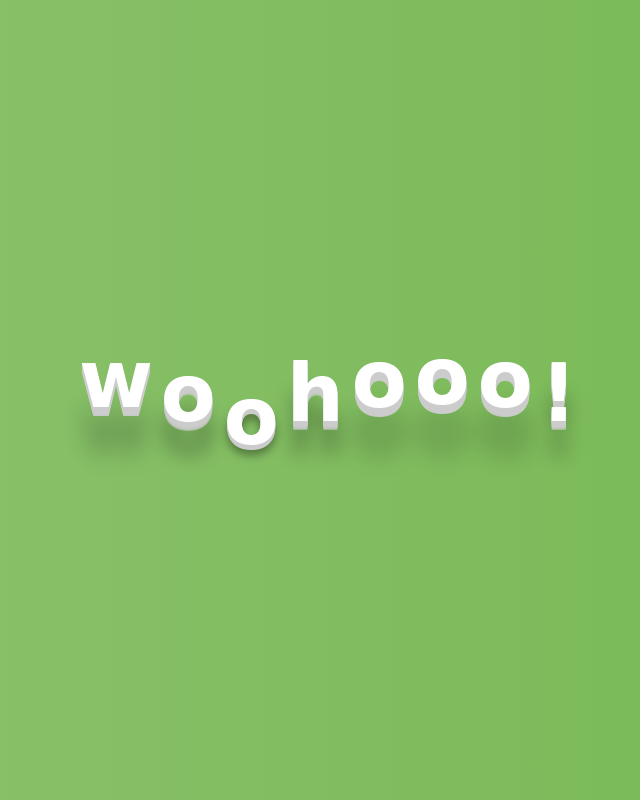
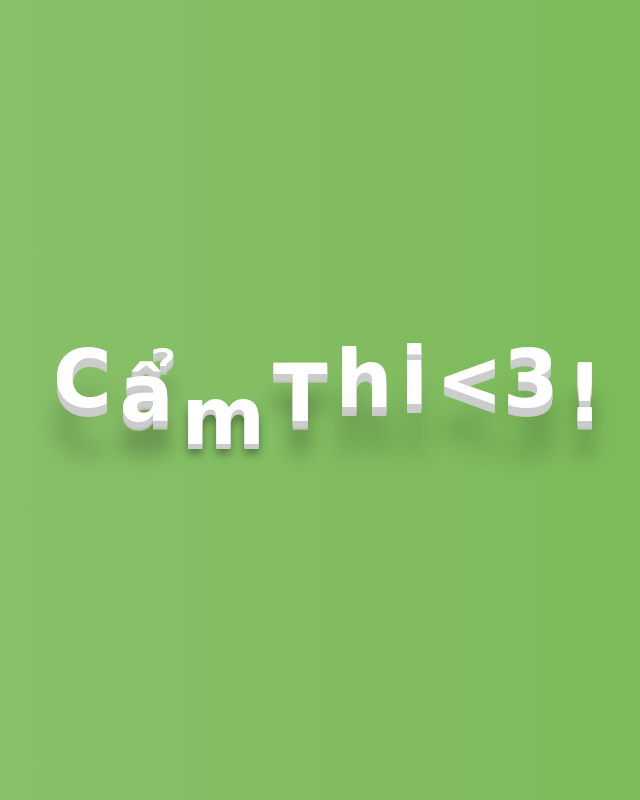
Before and after one commit to bluesky96/bluesky96.github.io, a plain HTML site: page text-effect/camthi/woohooo.html in a window 1280 px wide. Shown: the whole page, without its empty margins (312-952 px from the left). Drawn offline with Linux system fonts and the light colour scheme.

Commit message:
Update woohooo.html

```diff
--- a/text-effect/camthi/woohooo.html
+++ b/text-effect/camthi/woohooo.html
@@ -70,13 +70,13 @@ h1 span:nth-child(8) { animation-delay: .7s; }
 </head>
 <body>
 <h1>
-  <span>w</span>
-  <span>o</span>
-  <span>o</span>
+  <span>C</span>
+  <span>ẩ</span>
+  <span>m</span>
+  <span>T</span>
   <span>h</span>
-  <span>o</span>
-  <span>o</span>
-  <span>o</span>
+  <span>i</span>
+  <span><3</span>
   <span>!</span>
 </h1>
 </body>
```
